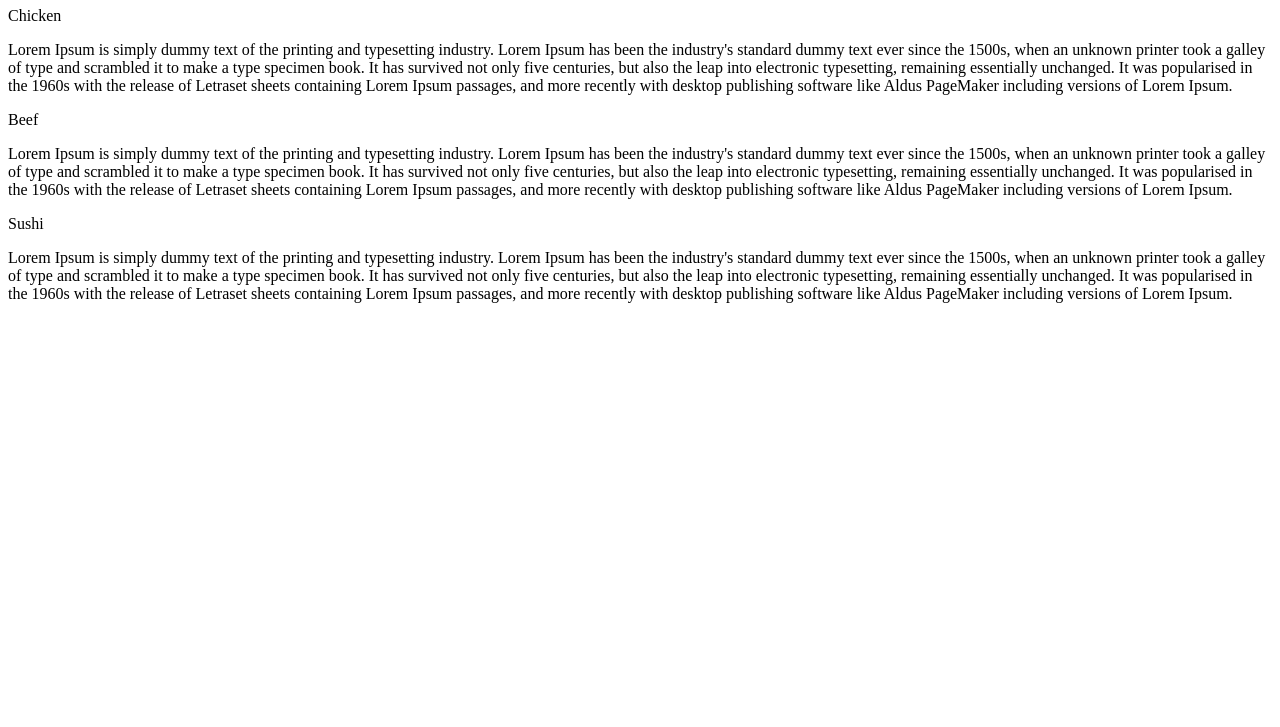
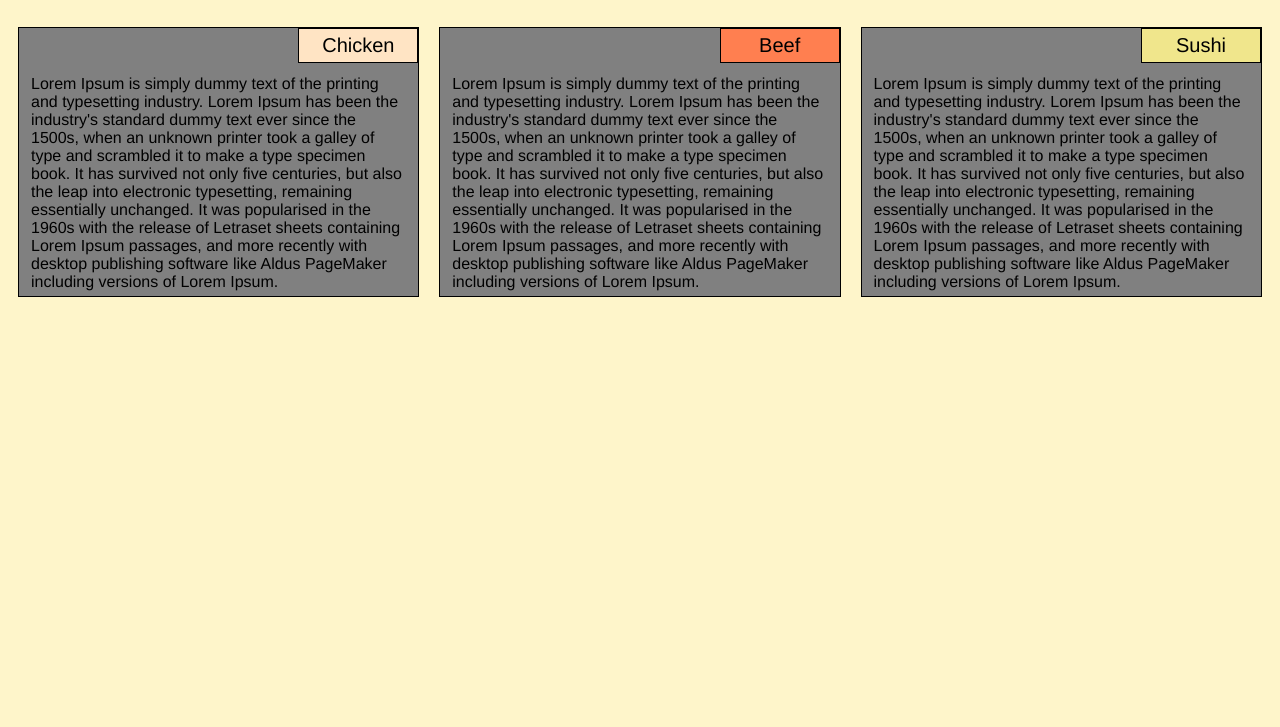
Before and after one commit to rishikesh-1412/week-4, a plain HTML site: page index.html in a window 1280 px wide. Shown: the part 73-800 px from the top of the page. Drawn offline with Linux system fonts and the light colour scheme.

Commit message:
Update index.html

```diff
--- a/index.html
+++ b/index.html
@@ -3,7 +3,7 @@
 <head>
 	<meta charset="utf-8">
 	<meta content="width=device-width, initial-scale=1" name="viewport">
-	<link rel="stylesheet" type="text/css" href="Module-2-Solution-css.css">
+	<link rel="stylesheet" type="text/css" href="stylesheet.css">
 	<title>Module-2-Solution</title>
 </head>
 <body>
```
